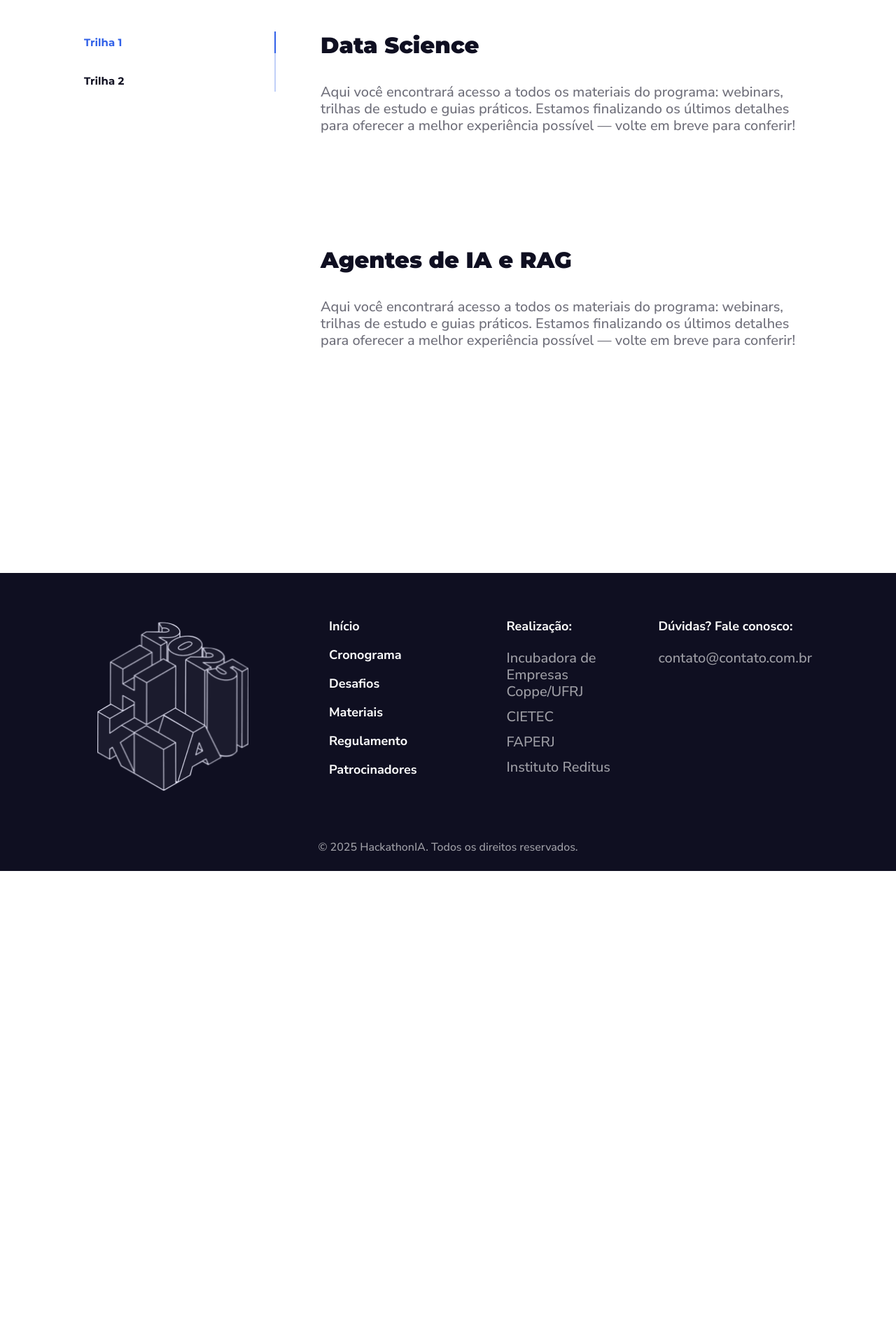
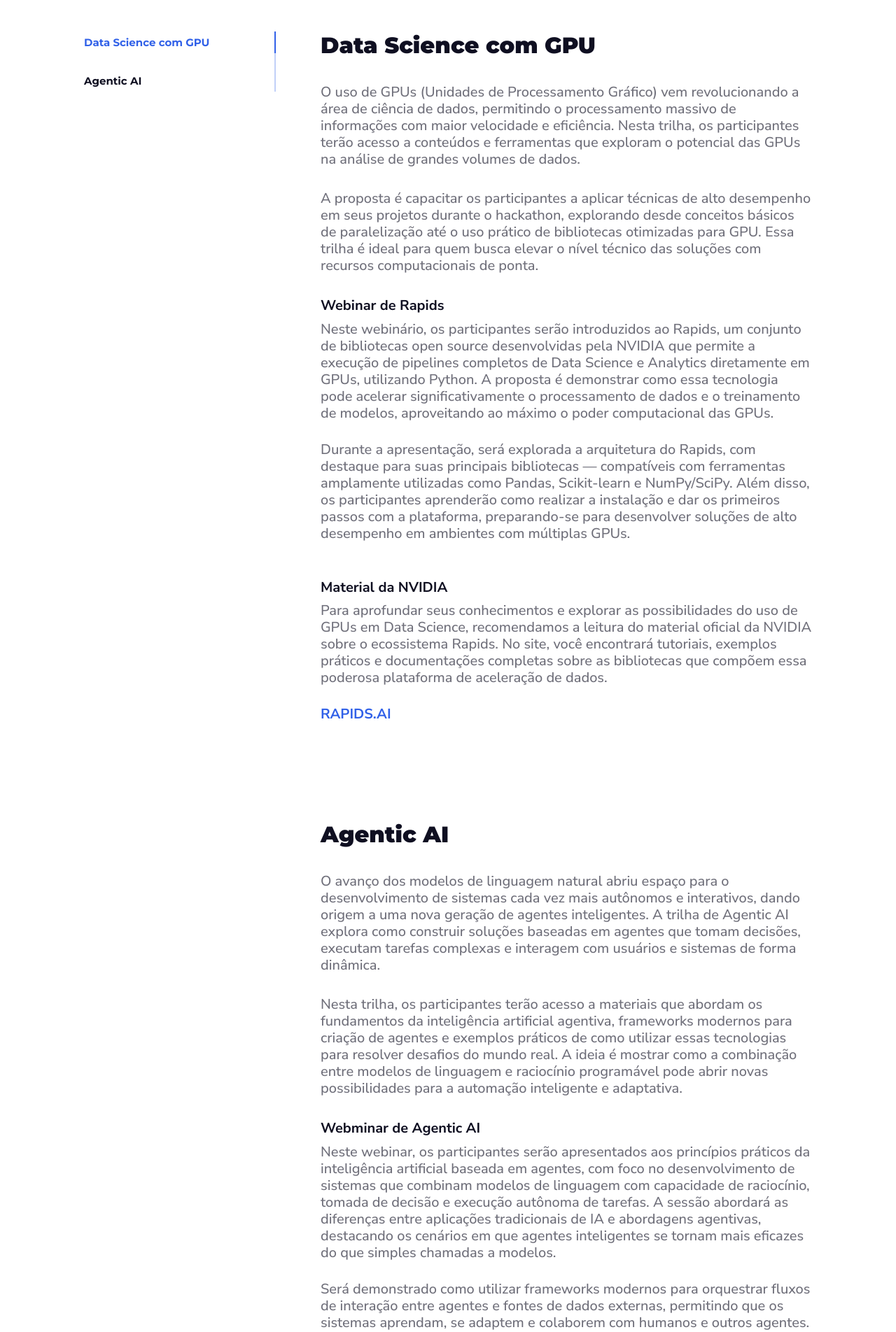
Before and after one commit to inc-coppe/hackaton-ia-2025-site, a React (Vite) app in the folder front/: page /materiais in a window 1280 px wide. Shown: the part 600-2504 px from the top of the page at 70% size. Before the commit the page ends 1845 px from the top, so only its background shows below. Built offline with nearby package versions, Linux system fonts and the light colour scheme; a web font is replaced by a local one.

Commit message:
Feat: alteração logo Maravalley e alteração na página Materiais
Eu alterei a logo da Maravalley para a versão mais nova e branca, para que fique como as outras no carousel. E adicionei os materiais baseado no docs.

```diff
--- a/front/src/pages/Cronograma/index.tsx
+++ b/front/src/pages/Cronograma/index.tsx
@@ -121,11 +121,7 @@ const eventos_dom = [
     descricao:
       "Encerramento oficial do evento e premiação das melhores soluções. ",
   },
-  {
-    dataLugar: "",
-    titulo: "_Checkpoint",
-    descricao: "Checkpoint para avaliação do progesso e ajustes necessários. ",
-  },
+
 ];
 
 const Cronograma = () => {
--- a/front/src/pages/Materiais/index.tsx
+++ b/front/src/pages/Materiais/index.tsx
@@ -23,39 +23,91 @@ import {
   VideoPlaceholder,
   ChapterSubtitleSection,
   ChapterSubtitleTitle,
+  ChapterSubParagraph,
 } from "./style";
 
 // Mock de dados para os capítulos/seções
 const materialChapters = [
   {
     id: "introducao-ia",
-    menuTitle: "Trilha 1",
-    chapterTitle: "Data Science",
+    menuTitle: "Data Science com GPU",
+    chapterTitle: "Data Science com GPU",
     author: "",
     description1:
-      "Aqui você encontrará acesso a todos os materiais do programa: webinars, trilhas de estudo e guias práticos. Estamos finalizando os últimos detalhes para oferecer a melhor experiência possível — volte em breve para conferir!",
+      "O uso de GPUs (Unidades de Processamento Gráfico) vem revolucionando a área de ciência de dados, permitindo o processamento massivo de informações com maior velocidade e eficiência. Nesta trilha, os participantes terão acesso a conteúdos e ferramentas que exploram o potencial das GPUs na análise de grandes volumes de dados.",
+
     videoAvailable: false,
-    description2: "",
+    description2: "A proposta é capacitar os participantes a aplicar técnicas de alto desempenho em seus projetos durante o hackathon, explorando desde conceitos básicos de paralelização até o uso prático de bibliotecas otimizadas para GPU. Essa trilha é ideal para quem busca elevar o nível técnico das soluções com recursos computacionais de ponta.",
     subsections: [
       {
-        title: "",
-        text: "",
+        title: "Webinar de Rapids",
+        text: ["Neste webinário, os participantes serão introduzidos ao Rapids, um conjunto de bibliotecas open source desenvolvidas pela NVIDIA que permite a execução de pipelines completos de Data Science e Analytics diretamente em GPUs, utilizando Python. A proposta é demonstrar como essa tecnologia pode acelerar significativamente o processamento de dados e o treinamento de modelos, aproveitando ao máximo o poder computacional das GPUs.",
+        "Durante a apresentação, será explorada a arquitetura do Rapids, com destaque para suas principais bibliotecas — compatíveis com ferramentas amplamente utilizadas como Pandas, Scikit-learn e NumPy/SciPy. Além disso, os participantes aprenderão como realizar a instalação e dar os primeiros passos com a plataforma, preparando-se para desenvolver soluções de alto desempenho em ambientes com múltiplas GPUs.",
+        ]
+      },
+      {
+        title: "Material da NVIDIA",
+        text: ["Para aprofundar seus conhecimentos e explorar as possibilidades do uso de GPUs em Data Science, recomendamos a leitura do material oficial da NVIDIA sobre o ecossistema Rapids. No site, você encontrará tutoriais, exemplos práticos e documentações completas sobre as bibliotecas que compõem essa poderosa plataforma de aceleração de dados.",
+          <>
+            <a href="https://rapids.ai/" target="_blank" rel="noopener noreferrer" style={{color: "#3161E8", textDecoration: "none", fontWeight: "bold" }}>
+               RAPIDS.AI
+          </a>
+          </>
+        ]
       },
     ],
   },
   {
     id: "introducao-ia",
-    menuTitle: "Trilha 2",
-    chapterTitle: "Agentes de IA e RAG",
+    menuTitle: "Agentic AI",
+    chapterTitle: "Agentic AI",
     author: "",
     description1:
-      "Aqui você encontrará acesso a todos os materiais do programa: webinars, trilhas de estudo e guias práticos. Estamos finalizando os últimos detalhes para oferecer a melhor experiência possível — volte em breve para conferir!",
+      "O avanço dos modelos de linguagem natural abriu espaço para o desenvolvimento de sistemas cada vez mais autônomos e interativos, dando origem a uma nova geração de agentes inteligentes. A trilha de Agentic AI explora como construir soluções baseadas em agentes que tomam decisões, executam tarefas complexas e interagem com usuários e sistemas de forma dinâmica.",
     videoAvailable: false,
-    description2: "",
+    description2: "Nesta trilha, os participantes terão acesso a materiais que abordam os fundamentos da inteligência artificial agentiva, frameworks modernos para criação de agentes e exemplos práticos de como utilizar essas tecnologias para resolver desafios do mundo real. A ideia é mostrar como a combinação entre modelos de linguagem e raciocínio programável pode abrir novas possibilidades para a automação inteligente e adaptativa.",
     subsections: [
       {
-        title: "",
-        text: "",
+        title: "Webminar de Agentic AI",
+        text: ["Neste webinar, os participantes serão apresentados aos princípios práticos da inteligência artificial baseada em agentes, com foco no desenvolvimento de sistemas que combinam modelos de linguagem com capacidade de raciocínio, tomada de decisão e execução autônoma de tarefas. A sessão abordará as diferenças entre aplicações tradicionais de IA e abordagens agentivas, destacando os cenários em que agentes inteligentes se tornam mais eficazes do que simples chamadas a modelos.",
+
+        "Será demonstrado como utilizar frameworks modernos para orquestrar fluxos de interação entre agentes e fontes de dados externas, permitindo que os sistemas aprendam, se adaptem e colaborem com humanos e outros agentes. Além dos conceitos, o webinar trará exemplos práticos e arquiteturas que servem como base para o desenvolvimento de soluções avançadas no contexto do hackathon."
+
+        ]
+      },
+      {
+        title: "Material CrewAI",
+        text: ["Para entender como diferentes agentes podem colaborar de forma coordenada em tarefas complexas, o curso da DeepLearning.AI sobre sistemas multiagentes com CrewAI é uma excelente referência. Ele apresenta os fundamentos da construção de equipes de agentes autônomos, mostrando como orquestrar fluxos de trabalho com múltiplos modelos de linguagem interagindo entre si.",
+
+        "O conteúdo explora tanto os conceitos por trás da abordagem agentiva quanto sua implementação prática, oferecendo exemplos claros de como configurar, especializar e integrar agentes com papéis distintos em um mesmo sistema. É uma ótima oportunidade para aprofundar o conhecimento em Agentic AI e aplicar esses aprendizados diretamente nos desafios do hackathon.",
+
+        <>
+            <a href="https://www.deeplearning.ai/short-courses/multi-ai-agent-systems-with-crewai/" target="_blank" rel="noopener noreferrer" style={{color: "#3161E8", textDecoration: "none", fontWeight: "bold" }}>
+               CrewAI
+          </a>
+          </>
+        ]
+      },
+      {
+        title: "Webminar de Agentic AI",
+        text: ['A técnica de Retrieval-Augmented Generation (RAG) representa um avanço importante na inteligência artificial ao combinar modelos de linguagem com mecanismos de recuperação de informações relevantes a partir de grandes bases de dados. Essa abordagem permite que os agentes não apenas gerem respostas baseadas no que "sabem" internamente, mas também consultem dados externos atualizados e específicos, ampliando sua capacidade de oferecer respostas precisas e contextualizadas.',
+
+        "Nesta seção, disponibilizamos links para cursos da NVIDIA que exploram os fundamentos e aplicações práticas do RAG, proporcionando uma base sólida para quem deseja entender como integrar essa técnica em projetos de IA avançada. Os conteúdos são ideais para quem quer aprofundar o conhecimento e aplicar RAG em desafios reais, incluindo os do hackathon.",
+
+        <>
+            <a href="https://learn.nvidia.com/courses/course-detail?course_id=course-v1:DLI+S-FX-15+V1" target="_blank" rel="noopener noreferrer" style={{color: "#3161E8", textDecoration: "none", fontWeight: "bold" }}>
+               Building RAG Agents with LLMs
+            </a>.
+
+        </>,
+
+        <>
+            <a href="https://learn.nvidia.com/courses/course-detail?course_id=course-v1:DLI+S-FX-16+V1" target="_blank" rel="noopener noreferrer" style={{color: "#3161E8", textDecoration: "none", fontWeight: "bold" }}>
+               Augment your LLM Using Retrieval Augmented Generation
+            </a>.
+
+        </>
+        ]
       },
     ],
   },
@@ -194,8 +246,10 @@ function Materials() {
                   {chapter.subsections?.map((sub, subIndex) => (
                     <ChapterSubtitleSection key={subIndex}>
                       <ChapterSubtitleTitle>{sub.title}</ChapterSubtitleTitle>
-                      <ChapterParagraph>{sub.text}</ChapterParagraph>
-                    </ChapterSubtitleSection>
+                      {sub.text?.map((sub) => (
+                        <ChapterSubParagraph>{sub}</ChapterSubParagraph>
+                      ))}
+                  </ChapterSubtitleSection>
                   ))}
                 </ChapterSectionWrapper>
               ))}
--- a/front/src/pages/Materiais/style.tsx
+++ b/front/src/pages/Materiais/style.tsx
@@ -235,6 +235,21 @@ export const ChapterParagraph = styled.p`
   }
 `;
 
+export const ChapterSubParagraph = styled.p`
+  font-family: "Nunito Sans", sans-serif;
+  font-weight: 500;
+  font-size: 1.25rem; /* Desktop: 20px */
+  line-height: 1.5rem; /* Desktop: 24px */
+  color: rgba(15, 15, 33, 0.6);
+
+
+  @media (max-width: 48rem) {
+    font-size: 1rem; /* Mobile: 16px */
+    line-height: 1.25rem; /* Mobile: 20px */
+  }
+`;
+
+
 export const VideoPlaceholder = styled.div`
   width: 100%;
   max-width: 50rem; /* Desktop: 800px */
@@ -260,10 +275,11 @@ export const ChapterSubtitleSection = styled.div`
 export const ChapterSubtitleTitle = styled.h4`
   font-family: "Nunito Sans", sans-serif;
   font-weight: 700;
-  font-size: 1.125rem; /* Desktop: 18px */
+  font-size: 1.25rem; /* Desktop: 18px */
   line-height: 1.5625rem; /* Desktop: 25px */
   color: #0f0f21;
   margin: 0;
+  padding-bottom: 0.1rem;
 
   @media (max-width: 48rem) {
     font-size: 1rem; /* Mobile: 16px */
--- a/front/src/sections/Home/index.tsx
+++ b/front/src/sections/Home/index.tsx
@@ -32,7 +32,7 @@ import c2 from "../../assets/c2.png";
 import c3 from "../../assets/c3.png";
 import c4 from "../../assets/c4.png";
 import c5 from "../../assets/c5.png";
-import c6 from "../../assets/c6.png"; //maravalley
+import c6 from "../../assets/maravalley_resized_120x60.png"; //maravalley
 import c7 from "../../assets/c7.png";
 import c8 from "../../assets/c8.png";
 import c9 from "../../assets/ca2_logo_resized (1).png";
@@ -122,7 +122,8 @@ const HomePage = () => {
           <CarouselTrack>
             {allImages.map((image, index) => (
               <CarouselItem key={index}>
-                <img src={image} alt={`Carousel item ${index + 1}`} />
+                <img src={image} alt={`Carousel item ${index + 1}`} style={{
+          filter: image === c6 ? "invert(100%)" : "none"}}/>
               </CarouselItem>
             ))}
           </CarouselTrack>
```
